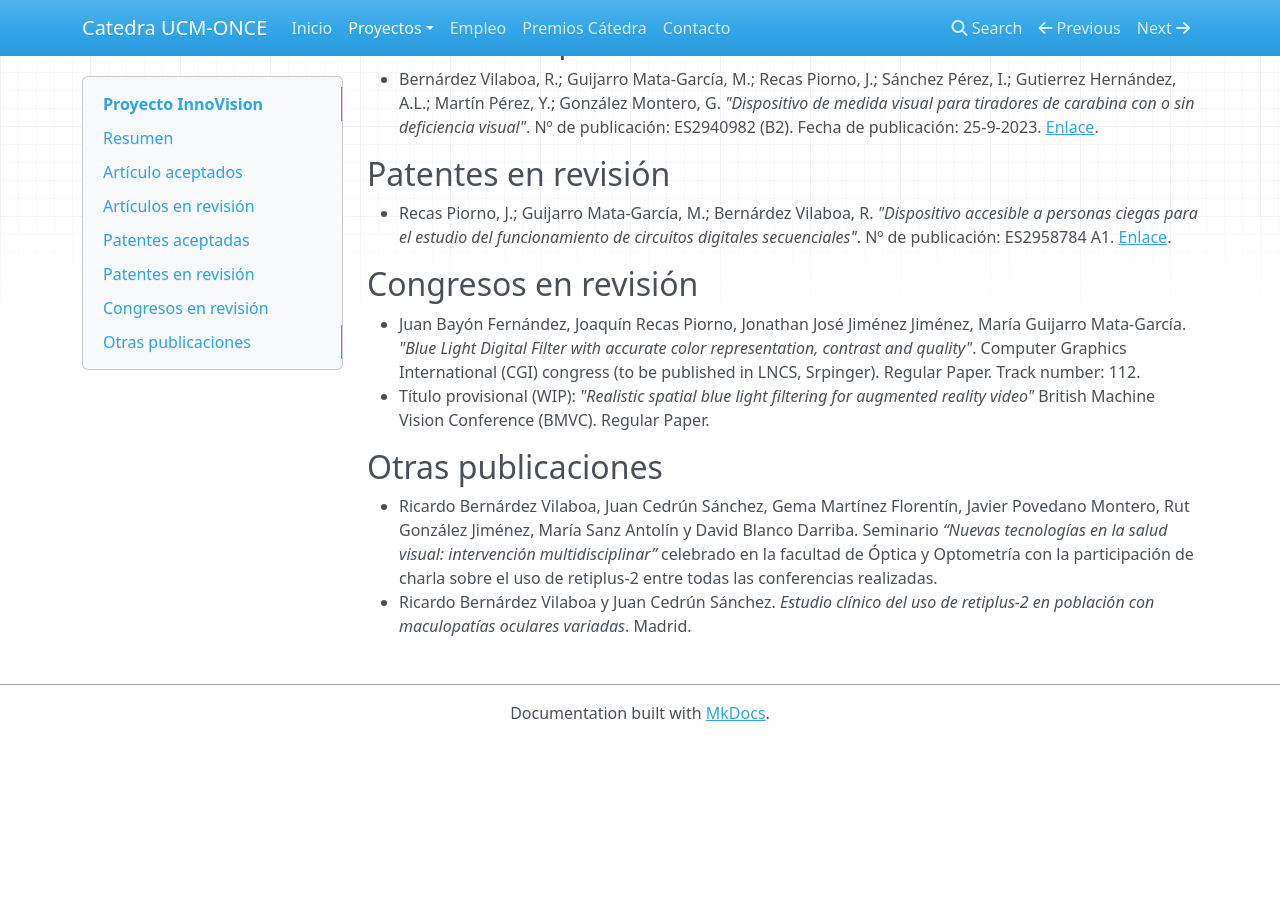
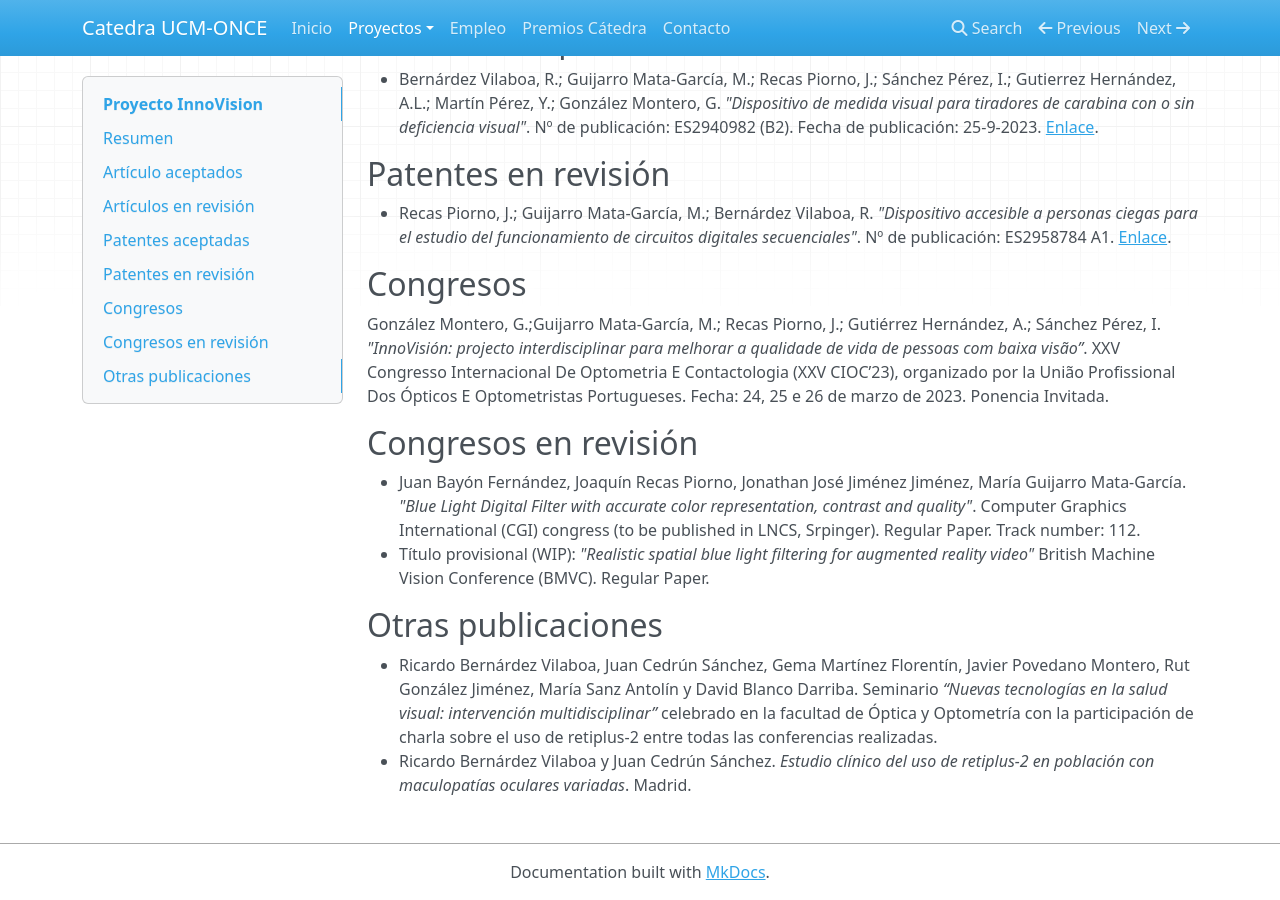
Before and after one commit to catedraonce/catedraonce.github.io, an MkDocs documentation site: the page built from docs/Projects/InnoVision.md, in a window 1280 px wide and 900 px high, scrolled down 1469 px. Built offline with MkDocs 1.6.1, drawn with Linux system fonts in a browser that asks for light colours; nearby versions of some CDN libraries; before the commit the page ends 2210 px from its top, so only the background shows below that.

Commit message:
Añado congreso

```diff
--- a/docs/Projects/InnoVision.md
+++ b/docs/Projects/InnoVision.md
@@ -36,6 +36,10 @@ En el presente proyecto de investigación se propone avanzar en este sentido, a
 
 * Recas Piorno, J.; Guijarro Mata-García, M.; Bernárdez Vilaboa, R. *"Dispositivo accesible a personas ciegas para el estudio del funcionamiento de circuitos digitales secuenciales"*. Nº de publicación: ES2958784 A1. [Enlace](https://consultas2.oepm.es/InvenesWeb/detalle?referencia=P202330519).
 
+## Congresos
+
+González Montero, G.;Guijarro Mata-García, M.; Recas Piorno, J.; Gutiérrez Hernández, A.; Sánchez Pérez, I. *"InnoVisión: projecto interdisciplinar para melhorar a qualidade de vida de pessoas com baixa visão”*.  XXV Congresso Internacional De Optometria E Contactologia (XXV CIOC’23), organizado por la União Profissional Dos Ópticos E Optometristas Portugueses. Fecha: 24, 25 e 26 de marzo de 2023. Ponencia Invitada.
+
 ## Congresos en revisión
 
 * Juan Bayón Fernández, Joaquín Recas Piorno, Jonathan José Jiménez Jiménez, María Guijarro Mata-García. *"Blue Light Digital Filter with accurate color representation, contrast and quality"*. Computer Graphics International (CGI) congress (to be published in LNCS, Srpinger). Regular Paper. Track number: 112.
```
